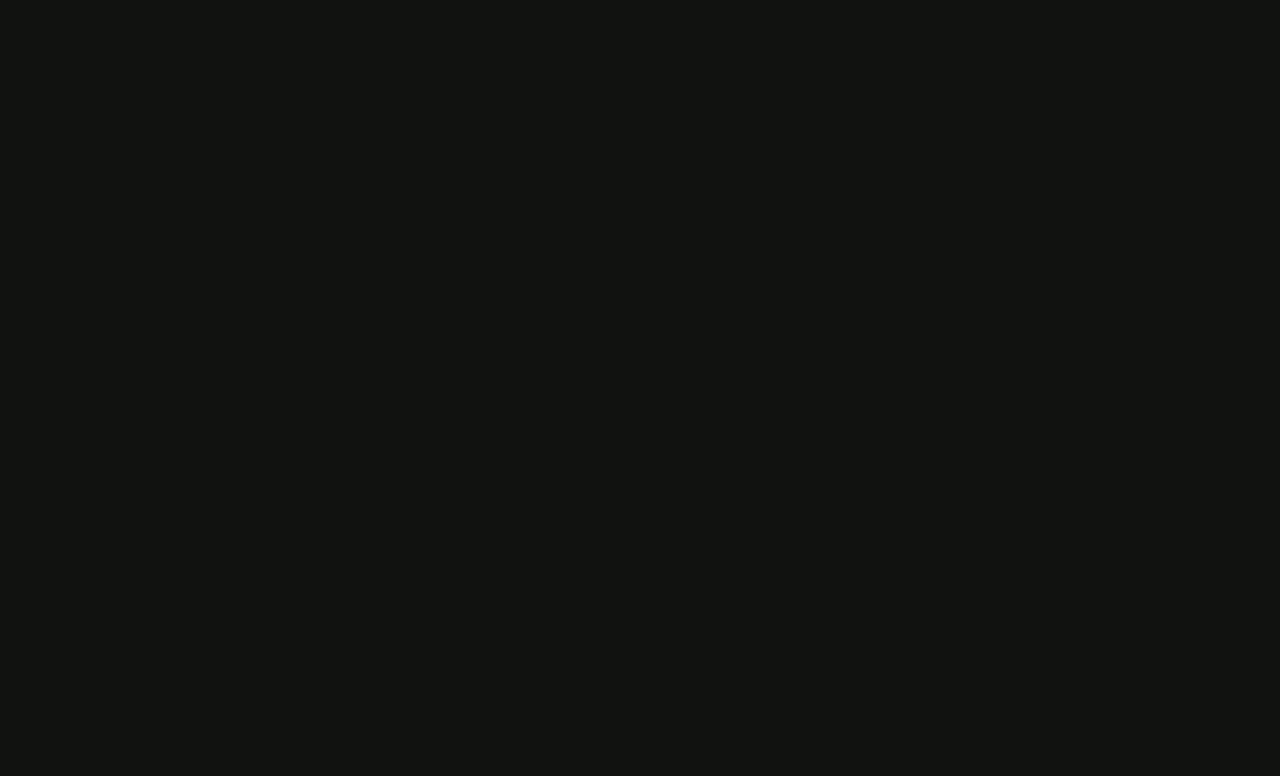
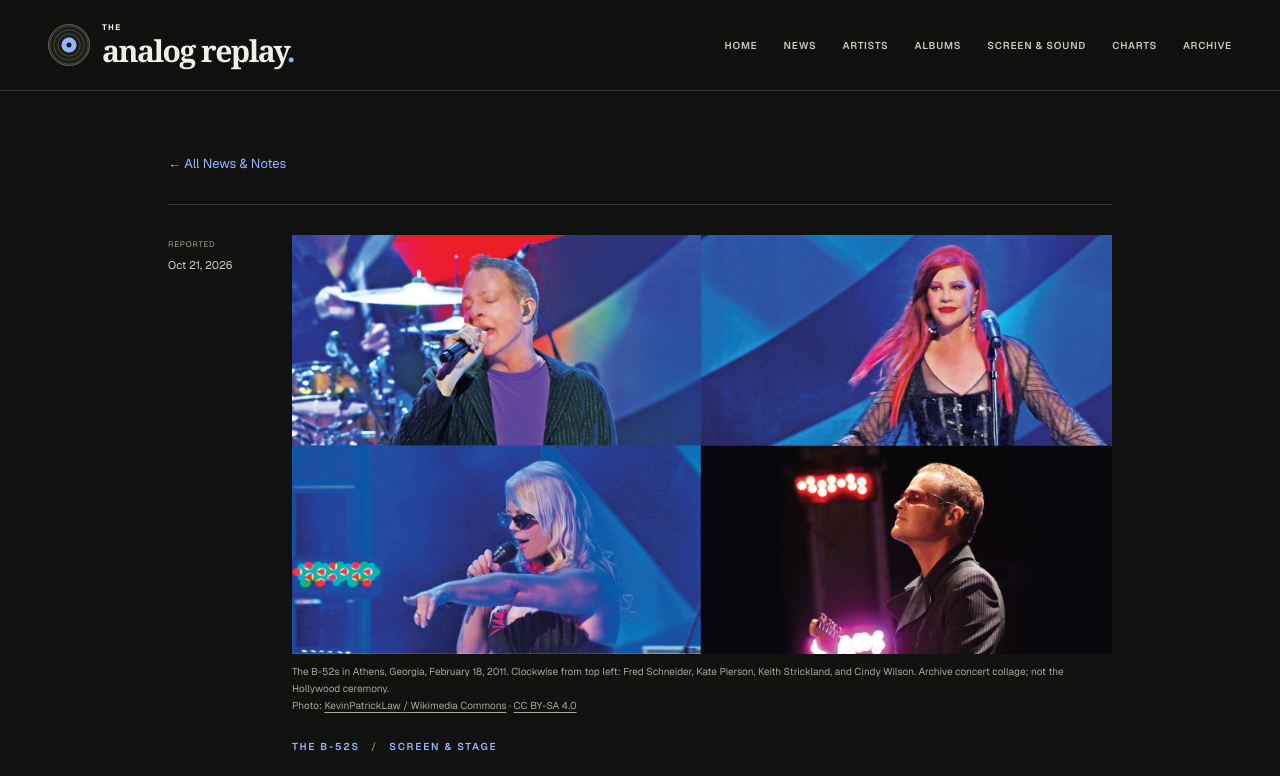
Before and after one commit to SJohn28/the-analog-replay, a Next.js app: page /news/b52s-hollywood-star-2026 in a window 1280 px wide. Before the commit this address had no page. Shown: the top 776 px of the page. Built offline with nearby package versions, Linux system fonts and the light colour scheme.

Commit message:
Publish B-52s and Deep Purple news with licensed photos

```diff
--- a/data/news.ts
+++ b/data/news.ts
@@ -1,4 +1,4 @@
-export const newsReviewedOn = "2026-10-25";
+export const newsReviewedOn = "2026-10-26";
 
 export type NewsCategory = "Tours" | "Releases" | "Screen & Stage";
 export type NewsItem = {
@@ -22,6 +22,30 @@ export type NewsItem = {
 // not the date of the performance or release. Keep newest announcements first.
 export const news: NewsItem[] = [
 {
+  "id": "deep-purple-splat-video-2026",
+  "artist": "Deep Purple",
+  "category": "Releases",
+  "announcedOn": "2026-10-23",
+  "dateLabel": "Reported",
+  "title": "Deep Purple release performance video for “Splat!”",
+  "summary": "Deep Purple have released a performance video for “Splat!,” the title track of their July 2026 studio album. The song follows singles “Arrogant Boy,” “Diablo,” and “Guilt Trippin’.”\n\nThe video arrives during the band’s European tour, ahead of November concerts in the United Kingdom. The UK run includes Newcastle, Glasgow, Birmingham, Manchester, and two London shows. Classic Rock’s report includes the official video and the tour itinerary.",
+  "photo": {
+    "src": "/images/news/deep-purple-hellfest-2017.jpg",
+    "width": 1280,
+    "height": 720,
+    "alt": "Deep Purple performing together on a festival stage",
+    "caption": "Deep Purple at Hellfest, June 16, 2017, including Steve Morse. Archive photo; not a still from the new video. Wikimedia thumbnail resized from the original.",
+    "credit": "Selbymay",
+    "url": "https://commons.wikimedia.org/wiki/File:Hellfest2017DeepPurple_07.jpg",
+    "license": "CC BY-SA 4.0",
+    "licenseUrl": "https://creativecommons.org/licenses/by-sa/4.0/"
+  },
+  "source": {
+    "name": "Classic Rock · October 23, 2026",
+    "url": "https://www.loudersound.com/bands-artists/deep-purple-splat-video"
+  }
+},
+{
   "id": "fleetwood-mac-the-chain-documentary",
   "artist": "Fleetwood Mac",
   "category": "Screen & Stage",
@@ -38,6 +62,30 @@ export const news: NewsItem[] = [
   "source": {
     "name": "Apple Original Films · Official October 22 announcement",
     "url": "https://www.apple.com/tv-pr/news/2026/10/apple-original-films-unveils-title-and-release-date-for-first-ever-fully-authorized-fleetwood-mac-documentary-fleetwood-mac-the-chain/"
+  }
+},
+{
+  "id": "b52s-hollywood-star-2026",
+  "artist": "The B-52s",
+  "category": "Screen & Stage",
+  "announcedOn": "2026-10-21",
+  "dateLabel": "Reported",
+  "title": "The B-52s to receive Hollywood Walk of Fame star on October 29",
+  "summary": "The B-52s will receive a star on the Hollywood Walk of Fame on Thursday, October 29, 2026. The ceremony begins at 11:30 a.m. Pacific / 2:30 p.m. Eastern at 6212 Hollywood Boulevard, outside Amoeba Music.\n\nRichard Blade will host, with Fred Armisen and the Go-Go’s appearing as guest speakers. The band will receive the Walk of Fame’s 2,861st star, in the Recording category. Fans can watch the ceremony live on the official Walk of Fame website.\n\nThe honor recognizes a catalog that includes “Love Shack” and “Roam,” both from 1989’s Cosmic Thing. The Hollywood Chamber of Commerce’s announcement provides the ceremony details and a history of the band.",
+  "photo": {
+    "src": "/images/news/b52s-athens-2011.jpg",
+    "width": 2048,
+    "height": 1047,
+    "alt": "Concert collage featuring Fred Schneider, Kate Pierson, Cindy Wilson, and Keith Strickland of the B-52s",
+    "caption": "The B-52s in Athens, Georgia, February 18, 2011. Clockwise from top left: Fred Schneider, Kate Pierson, Keith Strickland, and Cindy Wilson. Archive concert collage; not the Hollywood ceremony.",
+    "credit": "KevinPatrickLaw",
+    "url": "https://commons.wikimedia.org/wiki/File:BsLiveCollage.jpg",
+    "license": "CC BY-SA 4.0",
+    "licenseUrl": "https://creativecommons.org/licenses/by-sa/4.0/"
+  },
+  "source": {
+    "name": "Hollywood Chamber of Commerce · Official ceremony announcement",
+    "url": "https://walkoffame.com/press_releases/good-stuff-the-b-52s-to-be-honored-by-hollywood-chamber-of-commerce-with-star-on-the-hollywood-walk-of-fame/"
   }
 },
 {
```
Also changed, not shown: public/images/news/b52s-athens-2011.jpg (added), public/images/news/deep-purple-hellfest-2017.jpg (added).
